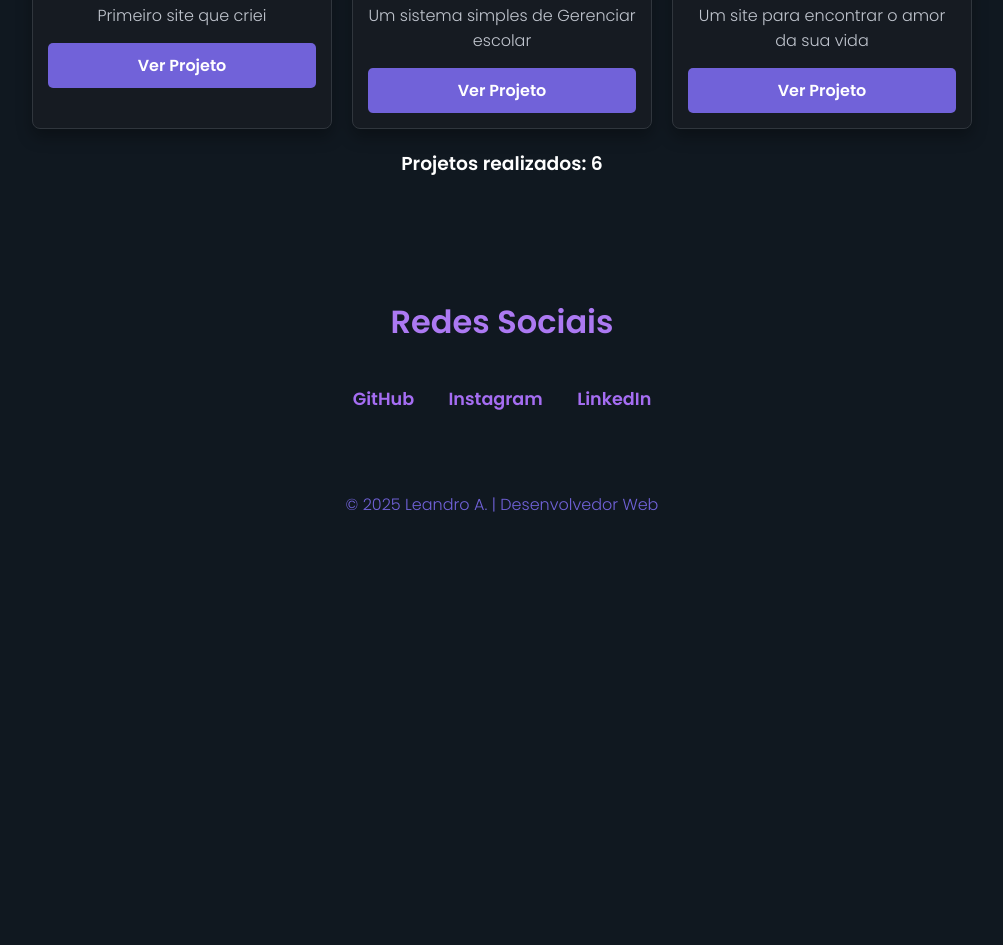
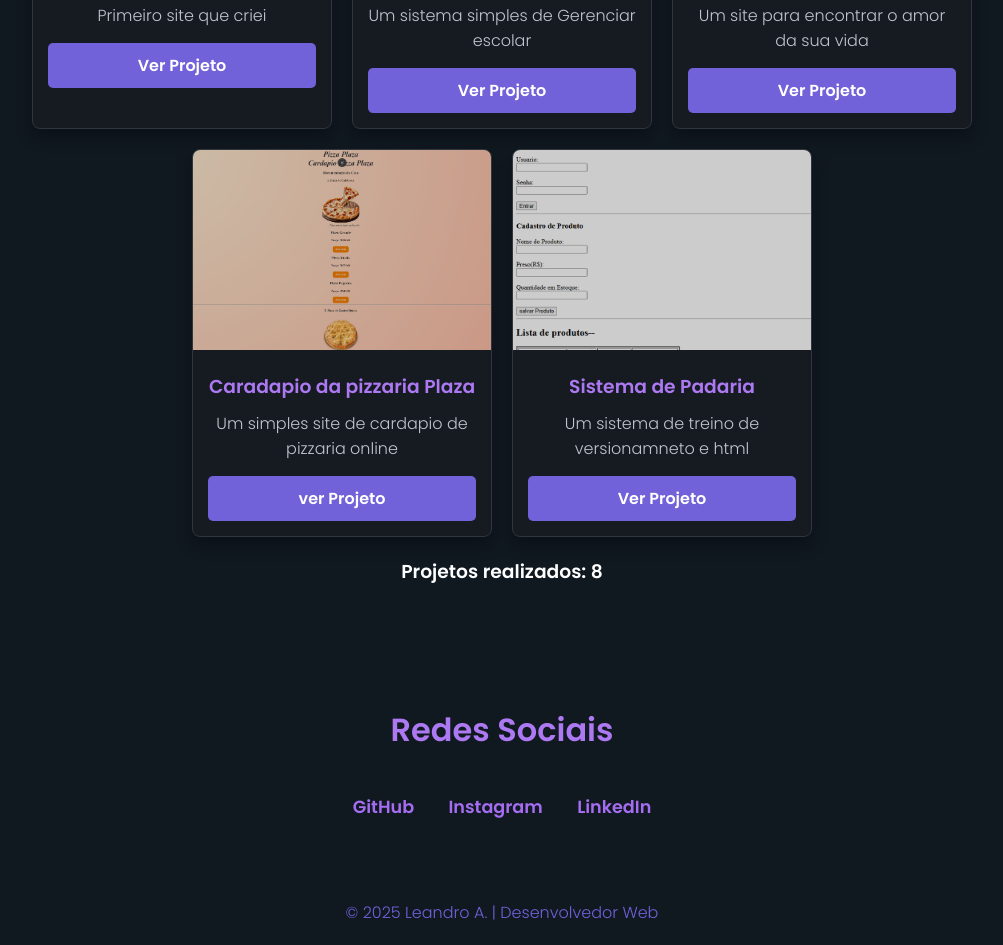
Before and after one commit to leandrinn777/meu-primeiro-portfolio, a plain HTML site: page index.html in a window 1280 px wide. Shown: the part 1607-2552 px from the top of the page, without its empty margins (138-1141 px from the left). Before the commit the page ends 2144 px from the top, so only its background shows below. Drawn offline with Linux system fonts and the light colour scheme.

Commit message:
meu portifolio: add novas linhas e novas imagens e tags
meu portifolio: add novas linhas e novas imagens e tags e mexi tanto no html tanto o javascript

```diff
--- a/index.html
+++ b/index.html
@@ -80,14 +80,31 @@
       </div>
 
       <div class="card">
-        <img src="Captura de tela 2025-11-10 124426.png" alt="calculadora">
+        <img src="Captura de tela 2025-11-10 124426.png" alt="encontre seu amor">
         <h3>Encontre seu amor</h3>
         <p>Um site para encontrar o amor da sua vida </p>
         <a href="https://leandrinn777.github.io/formulario-para-achar-seu-Amor/" target="_blank"
           rel="noopener noreferrer">Ver
           Projeto</a>
       </div>
-    </div>
+
+
+<div class="card">
+  <img src="pizzaria (1).png" alt="sistema de cardapaio de pizzaria">
+  <h3>Caradapio da pizzaria Plaza</h3>
+  <p>Um simples site de cardapio de pizzaria online</p>
+  <a href="https://leandrinn777.github.io/cardapio-de-restaurante/" target="_blank" rel="noopener noreferrer">ver Projeto</a>
+</div>
+
+
+<div class="card">
+  <img src="pizzaria (2).png" alt="TREINO DE VERSIONAMENTO - SISTEMA PARA PADARIAS">
+  <h3>Sistema de Padaria</h3>
+  <p>Um sistema de treino de versionamneto e html</p>
+  <a href="https://leandrinn777.github.io/TREINO-VERSIONAMENTO-SISTEMA-PARA-PADARIAS/" target="_blank" rel="noopener noreferrer">Ver Projeto</a>
+</div>
+
+</div>
 
 
     <h3 id="contador">Projetos realizados: 0</h3>
--- a/script.js
+++ b/script.js
@@ -78,7 +78,7 @@ animateParticles();
 
 // Contador animado
 const contador = document.getElementById('contador');
-let projetos = 6;
+let projetos = 8;
 let count = 0;
 
 function animarContador() {
```
Also changed, not shown: pizzaria (1).png (added), pizzaria (2).png (added).
